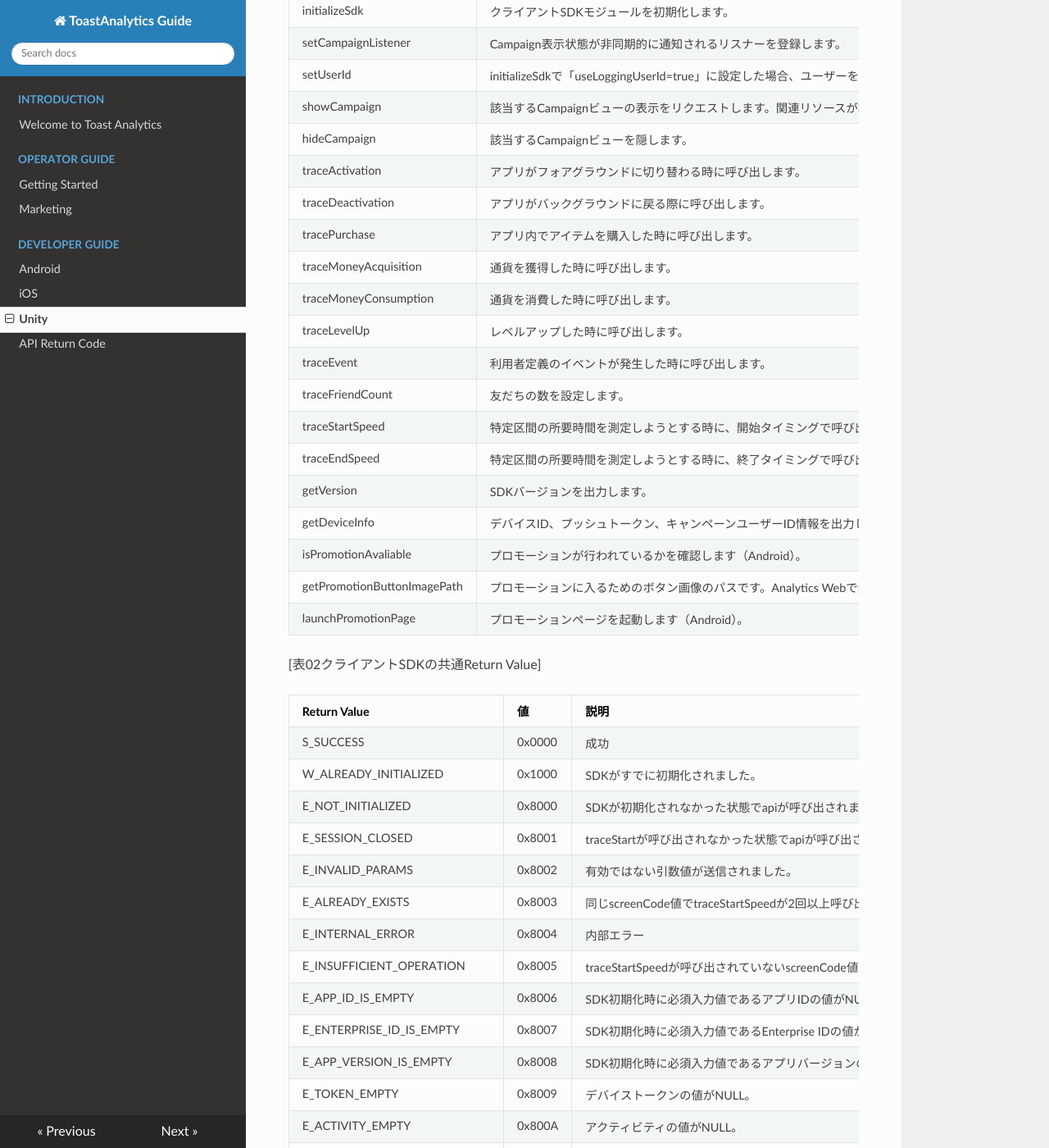
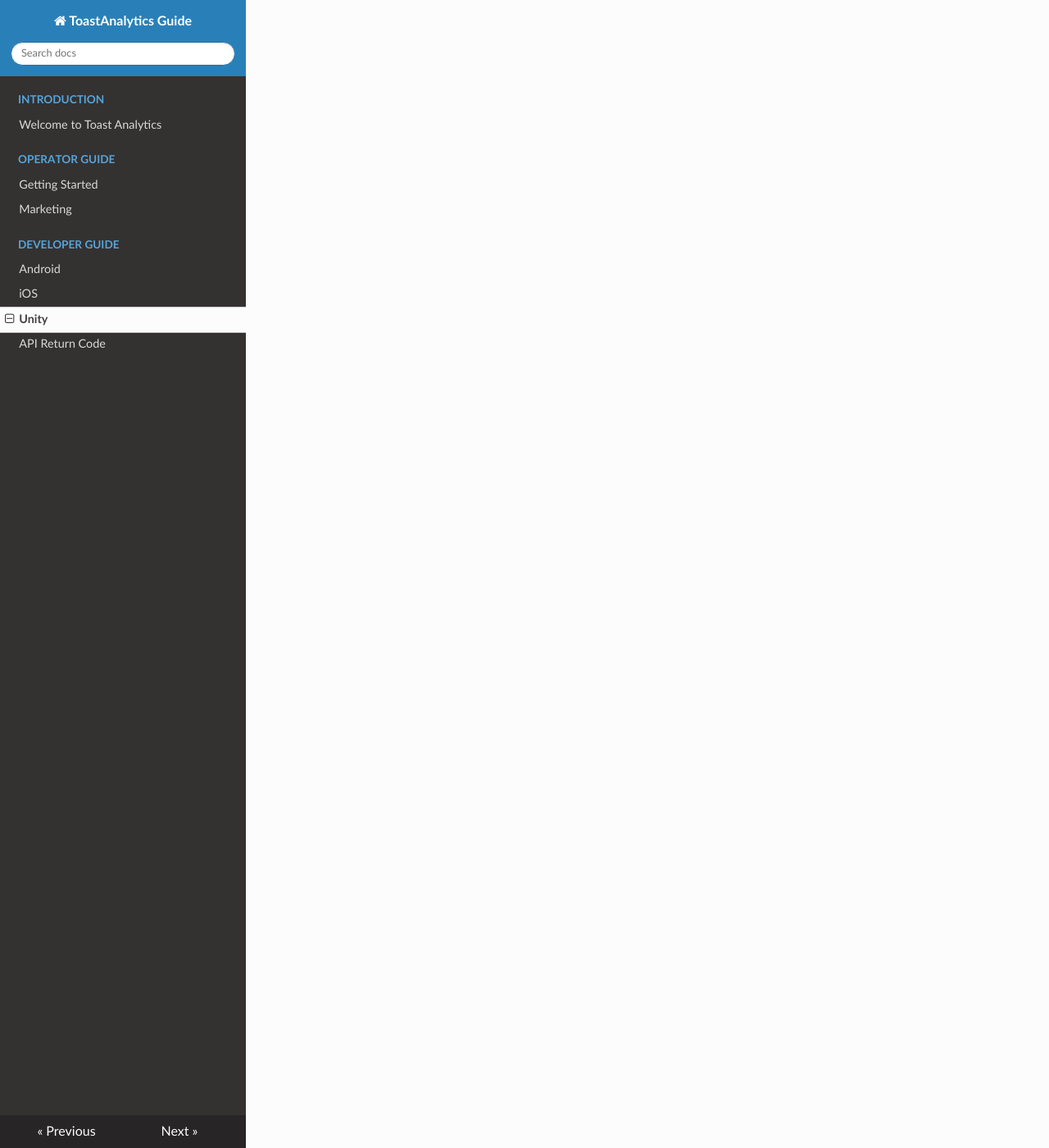
Before and after one commit to ToastAnalytics/ToastAnalytics_JA, an MkDocs documentation site: the page built from docs/Developer/6. Unity Developer Guide.md, in a window 1280 px wide and 1400 px high, scrolled down 10609 px. Shown: the whole window at 82% size. Built offline with MkDocs 1.6.1, drawn with Linux system fonts in a browser that asks for light colours; nearby versions of some CDN libraries; old or Windows-style settings are respelled for this version of MkDocs; some of the changed text lies outside the part shown.

Commit message:
Update 6. Unity Developer Guide.md

````diff
--- a/docs/Developer/6. Unity Developer Guide.md
+++ b/docs/Developer/6. Unity Developer Guide.md
@@ -338,65 +338,3 @@ namespace Toast.Analytics
     }
 }
 ```
-
-
-
-#APIのReference
-
-##SDKのAPI List
-
-Analytics SDKは、表01と同じAPIを提供します。各APIに対する詳細説明は、表02をご参照下さい。
-
-[表01クライアントSDKのAPIリスト]
-
-|API|説明|
-|---|---|
-|setDebugMode|デバッグメッセージをデバッグコンソールに表示します。リリースバージョンの場合、必ずfalseにセットします。|
-|initializeSdk|クライアントSDKモジュールを初期化します。|
-|setCampaignListener|Campaign表示状態が非同期的に通知されるリスナーを登録します。|
-|setUserId|initializeSdkで「useLoggingUserId=true」に設定した場合、ユーザーを区分するIDを入力します。|
-|showCampaign|該当するCampaignビューの表示をリクエストします。関連リソースが準備されていない場合、準備されるまで表示が遅れ、表示時にsetOnCampaignListenerに登録したリスナーを通じて通知を受けることができます。|
-|hideCampaign|該当するCampaignビューを隠します。|
-|traceActivation|アプリがフォアグラウンドに切り替わる時に呼び出します。|
-|traceDeactivation|アプリがバックグラウンドに戻る際に呼び出します。|
-|tracePurchase|アプリ内でアイテムを購入した時に呼び出します。|
-|traceMoneyAcquisition|通貨を獲得した時に呼び出します。|
-|traceMoneyConsumption|通貨を消費した時に呼び出します。|
-|traceLevelUp|レベルアップした時に呼び出します。|
-|traceEvent|利用者定義のイベントが発生した時に呼び出します。|
-|traceFriendCount|友だちの数を設定します。|
-|traceStartSpeed|特定区間の所要時間を測定しようとする時に、開始タイミングで呼び出します。|
-|traceEndSpeed|特定区間の所要時間を測定しようとする時に、終了タイミングで呼び出します。|
-|getVersion|SDKバージョンを出力します。|
-|getDeviceInfo|デバイスID、プッシュトークン、キャンペーンユーザーID情報を出力します。|
-|isPromotionAvaliable|プロモーションが行われているかを確認します（Android）。|
-|getPromotionButtonImagePath|プロモーションに入るためのボタン画像のパスです。Analytics Webで登録したボタン画像を、SDKでダウンロードし、app cacheパスに保存します。（/data/data/[package name]/cache/[filename]）（Android）|
-|launchPromotionPage|プロモーションページを起動します（Android）。|
-
-[表02クライアントSDKの共通Return Value]
-
-|Return Value|値|説明|
-|---|---|---|
-|S_SUCCESS|0x0000|成功|
-|W_ALREADY_INITIALIZED|0x1000|SDKがすでに初期化されました。|
-|E_NOT_INITIALIZED|0x8000|SDKが初期化されなかった状態でapiが呼び出されました。|
-|E_SESSION_CLOSED|0x8001|traceStartが呼び出されなかった状態でapiが呼び出されました。|
-|E_INVALID_PARAMS|0x8002|有効ではない引数値が送信されました。|
-|E_ALREADY_EXISTS|0x8003|同じscreenCode値でtraceStartSpeedが2回以上呼び出されました」。|
-|E_INTERNAL_ERROR|0x8004|内部エラー|
-|E_INSUFFICIENT_OPERATION|0x8005|traceStartSpeedが呼び出されていないscreenCode値でtraceEndSpeedが呼び出されました。|
-|E_APP_ID_IS_EMPTY|0x8006|SDK初期化時に必須入力値であるアプリIDの値がNULL。|
-|E_ENTERPRISE_ID_IS_EMPTY|0x8007|SDK初期化時に必須入力値であるEnterprise IDの値がNULL。|
-|E_APP_VERSION_IS_EMPTY|0x8008|SDK初期化時に必須入力値であるアプリバージョンの値がNULL。|
-|E_TOKEN_EMPTY|0x8009|デバイストークンの値がNULL。|
-|E_ACTIVITY_EMPTY|0x800A|アクティビティの値がNULL。|
-|E_LOGGING_USER_ID_EMPTY|0x800B|Analytics用ユーザーIDの値がNULL。|
-|E_MANIFEST_APPSTORE_MISSING|0x800C|AndroidManifest.xmlメータデータのうち、com.nhnent.aflat.appstore値が存在しません。|
-|E_CAMPAIGN_SHOW_EXPIRED|0x7000|満了期間が過ぎたキャンペーンに対してリクエストします。|
-|E_CAMPAIGN_SHOW_ALREADY|0x7001|すでに表示したキャンペーンビューをshowリクエストしたり、表示またはQueueingされていないキャンペーンビューをhideリクエストします。|
-|E_CAMPAIGN_SHOW_PENDING|0x7002|すでに他のキャンペーンビューが表示されていて、キャンペーンビューshowリクエストがQueueingされました。|
-|E_CAMPAIGN_SHOW_FAIL|0x7034|キャンペーンビューのリソースのうち一部をロードすることができません。|
-|E_CAMPAIGN_SHOW_BLOCKED|0x7004|キャンペーン表示がユーザーによってブロックされたか、すでに実施済みのキャンペーンです。|
-|E_CAMPAIGN_NOTEXIST|0x7005|キャンペーンが存在しません。|
-|E_CAMPAIGN_DISABLED|0x7006|デバイスでキャンペーンがdisableになりました。|
-|E_CAMPAIGN_USER_ID_IS_EMPTY|0x7007|キャンペーン実行用ユーザーIDの値が設定されていません。|
````
